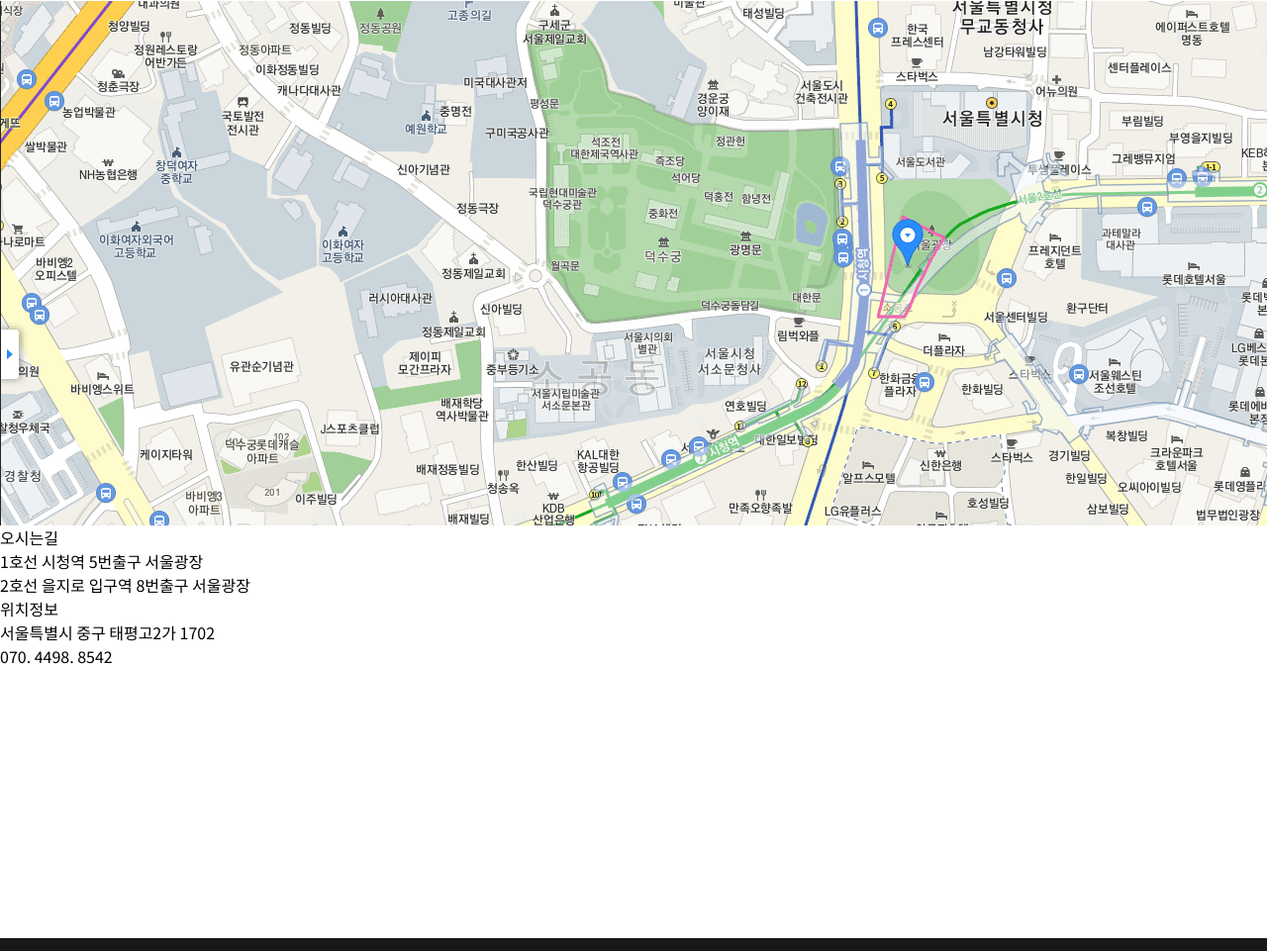
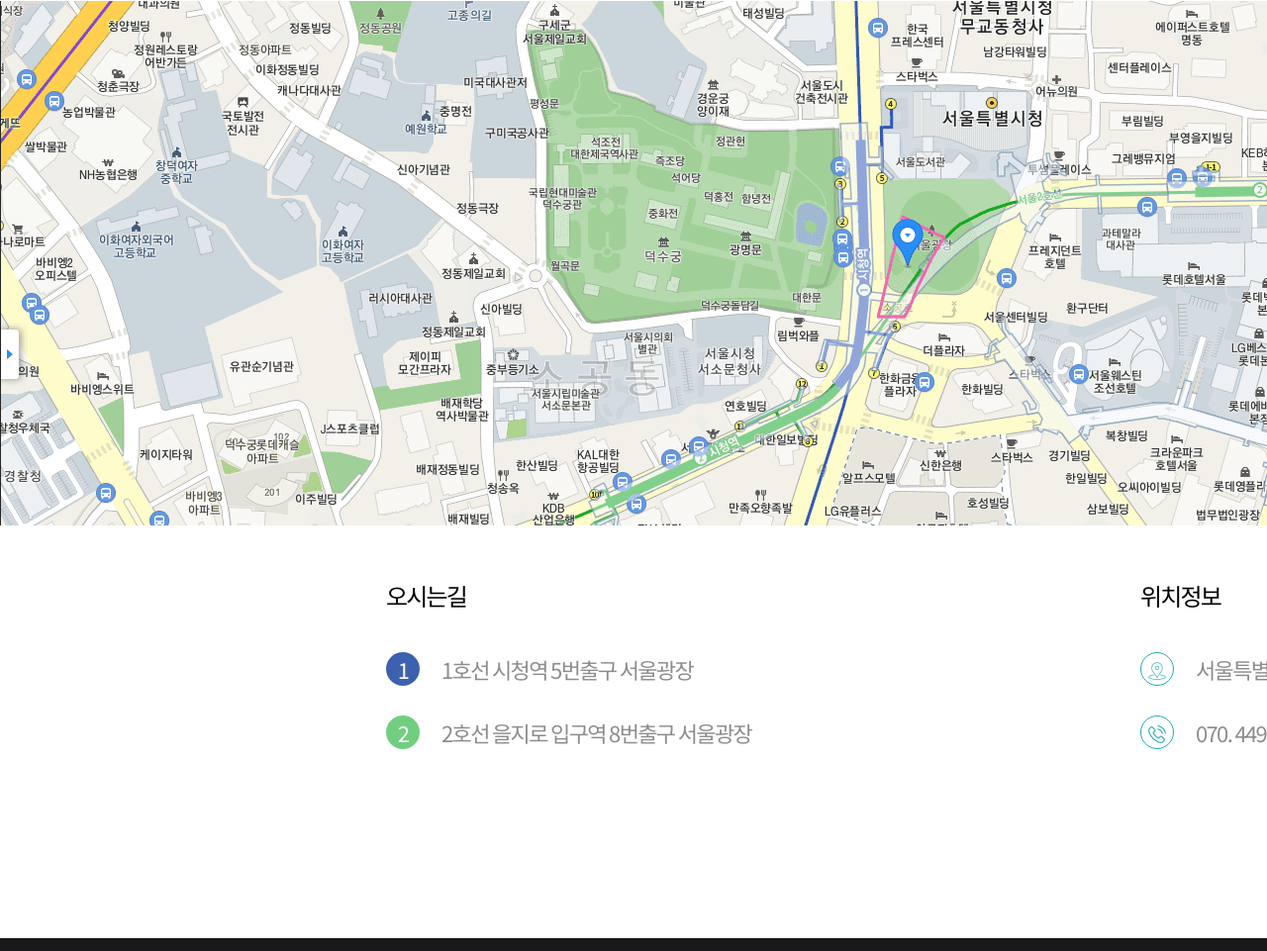
Before and after one commit to Kim-777/act-base, a plain HTML site: page project-2/index.html in a window 1280 px wide. Shown: the part 4514-5475 px from the top of the page at 99% size. Drawn offline with Linux system fonts and the light colour scheme.

Commit message:
index.html 수정

```diff
--- a/project-2/index.html
+++ b/project-2/index.html
@@ -172,6 +172,16 @@
                             행사일정
                         </p>
                     </div>
+                    <div class="schedule-date">
+                        <p>9월 20일(금)</p>
+                        <p>9월 21일(토)</p>
+                    </div>
+                    <div class="schedule-content">
+                        <!-- <div class="schedule-memo">
+                            <p>서울 정책 오픈 마이크</p>
+                            <div class="right-bottom-angle schedule-angle"></div>
+                        </div> -->
+                    </div>
                 </section>
             </div>
 
@@ -194,22 +204,26 @@
                     <article>
                         <p>오시는길</p>
                         <div class="article-content-wrapper">
-                            <div class="circle"></div>
+                            <div class="circle blue">1</div>
                             <p>1호선 시청역 5번출구 서울광장</p>
                         </div>
                         <div class="article-content-wrapper">
-                            <div class="circle"></div>
+                            <div class="circle yellowgreen">2</div>
                             <p>2호선 을지로 입구역 8번출구 서울광장</p>
                         </div>
                     </article>
                     <article>
                         <p>위치정보</p>
                         <div class="article-content-wrapper">
-                            <div class="circle"></div>
+                            <div class="circle img">
+                                <img src="images/placeholder.png">
+                            </div>
                             <p>서울특별시 중구 태평고2가 1702</p>
                         </div>
                         <div class="article-content-wrapper">
-                            <div class="circle"></div>
+                            <div class="circle img">
+                                <img src="images/phone-call.png">
+                            </div>
                             <p>070. 4498. 8542</p>
                         </div>
                     </article>
--- a/project-2/style.css
+++ b/project-2/style.css
@@ -367,6 +367,43 @@ img[src="images/vector-smart-object.png"] {
     position: relative;
 }
 
+.schedule-date {
+    padding-top: 175px;
+    display: flex;
+    justify-content: center;
+}
+
+.schedule-date > p {
+    font-family: NanumSquareB;
+    font-size: 24px;
+    font-weight: normal;
+    font-stretch: normal;
+    font-style: normal;
+    line-height: 2.13;
+    letter-spacing: -1.8px;
+    text-align: center;
+    margin: 0 15px;
+    color: #aaaaaa;
+    cursor: pointer;
+}
+
+.schedule-date > p:hover {
+    color: #23aab7;
+}
+
+.schedule-memo {
+    overflow: hidden;
+    position: relative;
+}
+.schedule-memo > p {
+    border: 1px solid black;
+
+}
+
+.right-bottom-angle.schedule-angle {
+    border: 1px solid black;
+}
+
 
 
 
@@ -378,22 +415,79 @@ img[src="images/vector-smart-object.png"] {
 
 .way-top {
     position: relative;
+    height: 173px;
 }
 
 .wrapper-way img[src="images/layer-8.png"] {
-    position: absolute;
-    top: 173px;
-    left: 0;
     width: 1920px;
     height: 530px;
     object-fit: contain;
 }
 
 .way-bottom {
-    position: absolute;
-    top: 703px;
-    width: 100%;
+    position: relative;
+    display: flex;
+    justify-content: space-between;
+    padding-top: 48px;
 }
+
+.way-bottom > article {
+    width: 378px;
+    height: 180px;
+    display: flex;
+    flex-direction: column;
+}
+
+.way-bottom > article > p {
+    font-size: 24px;
+    font-weight: 300;
+    font-stretch: normal;
+    font-style: normal;
+    line-height: normal;
+    letter-spacing: -1.8px;
+    color:black;
+    padding-bottom: 40px;
+}
+
+.article-content-wrapper {
+    display: flex;
+    padding-bottom: 30px;
+}
+
+
+.article-content-wrapper > div,
+.article-content-wrapper > p {
+    font-size: 22px;
+    font-weight: normal;
+    font-stretch: normal;
+    font-style: normal;
+    line-height: 1.55;
+    letter-spacing: -1.65px;
+    color: rgba(0, 0, 0, 0.452);
+}
+
+.article-content-wrapper > div.circle {
+    width: 34px;
+    height: 34px;
+    border-radius: 50%;
+    text-align: center;
+    line-height: 34px;
+    margin-right: 22px;
+    color: white;
+}
+
+.circle.img {
+    border: 1px solid #23aab7;
+}
+
+.yellowgreen {
+    background-color: #71ce7f;
+}
+
+.blue {
+    background-color: #3d61ae;
+}
+
 
 
 
```
